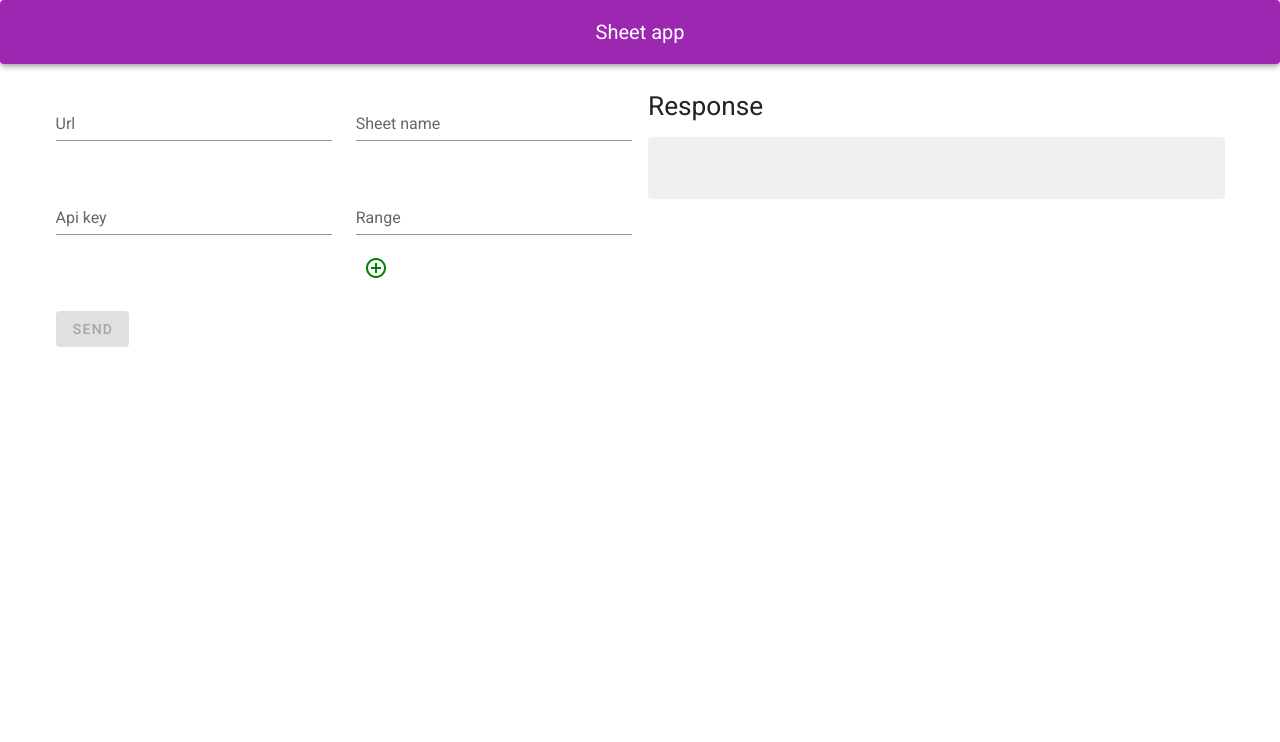
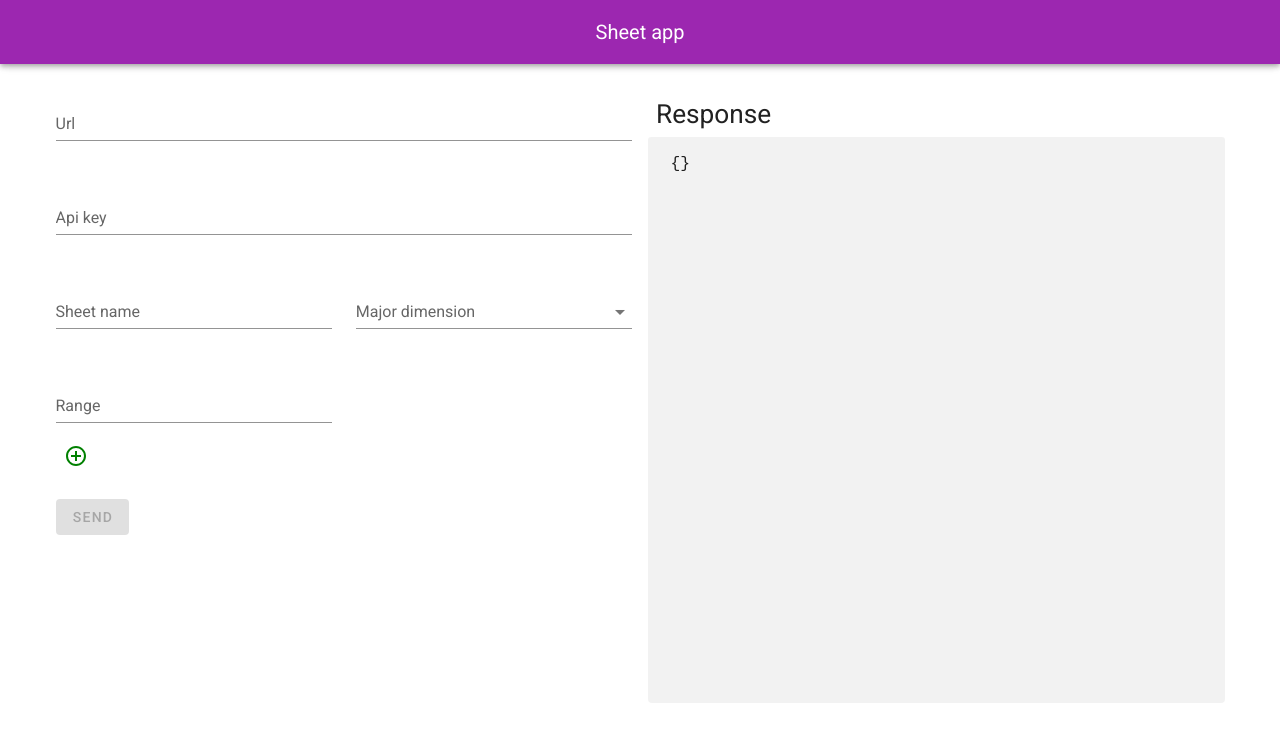
Before and after one commit to hvini/vue-sheet, a Vue app: page / in a window 1280 px wide. Shown: the top 742 px of the page. Built offline with nearby package versions, Linux system fonts and the light colour scheme.

Commit message:
ajustes de estilo

```diff
--- a/src/App.vue
+++ b/src/App.vue
@@ -7,22 +7,29 @@
           <v-card class="pa-2" flat>
             <v-form ref="form" v-model="valid" @submit.prevent="get">
               <v-row>
-                <v-col cols="12" md="6">
+                <v-col cols="12" md="12">
                   <v-text-field v-model="posts.url" label="Url" :rules="urlRules" required></v-text-field>
                 </v-col>
+              </v-row>
+              <v-row>
+                <v-col cols="12" md="12">
+                  <v-text-field v-model="posts.key" label="Api key" :rules="keyRules" required></v-text-field>
+                </v-col>
+              </v-row>
+              <v-row>
                 <v-col cols="12" md="6">
                   <v-text-field v-model="posts.sheetName" label="Sheet name" :rules="sheetNameRules" required></v-text-field>
                 </v-col>
                 <v-col cols="12" md="6">
-                  <v-text-field v-model="posts.key" label="Api key" :rules="keyRules" required></v-text-field>
+                  <v-select v-model="posts.select" label="Major dimension" :items="items" :rules="[v => !!v || 'Item is required']" required></v-select>
                 </v-col>
                 <v-col v-for="(input, index) in posts.ranges" :key="`rangeInput-${index}`" cols="12" md="6">
                   <v-text-field v-model="input.range" label="Range" :rules="rangeRules" required></v-text-field>
-                  <svg xmlns="http://www.w3.org/2000/svg" viewBox="0 0 24 24" width="24" height="24" class="ml-2" style="cursor: pointer; white-space: nowrap;" @click="addField(input, posts.ranges)">
+                  <svg xmlns="http://www.w3.org/2000/svg" viewBox="0 0 24 24" width="24" height="24" class="ml-2" @click="addField(input, posts.ranges)">
                     <path fill="none" d="M0 0h24v24H0z"/>
                     <path fill="green" d="M11 11V7h2v4h4v2h-4v4h-2v-4H7v-2h4zm1 11C6.477 22 2 17.523 2 12S6.477 2 12 2s10 4.477 10 10-4.477 10-10 10zm0-2a8 8 0 1 0 0-16 8 8 0 0 0 0 16z"/>
                   </svg>
-                  <svg v-show="posts.ranges.length > 1" xmlns="http://www.w3.org/2000/svg" viewBox="0 0 24 24" width="24" height="24" class="ml-2" style="cursor: pointer; white-space: nowrap;" @click="removeField(index, posts.ranges)">
+                  <svg v-show="posts.ranges.length > 1" xmlns="http://www.w3.org/2000/svg" viewBox="0 0 24 24" width="24" height="24" class="ml-2" @click="removeField(index, posts.ranges)">
                     <path fill="none" d="M0 0h24v24H0z"/>
                     <path fill="#EC4899" d="M12 22C6.477 22 2 17.523 2 12S6.477 2 12 2s10 4.477 10 10-4.477 10-10 10zm0-2a8 8 0 1 0 0-16 8 8 0 0 0 0 16zm0-9.414l2.828-2.829 1.415 1.415L13.414 12l2.829 2.828-1.415 1.415L12 13.414l-2.828 2.829-1.415-1.415L10.586 12 7.757 9.172l1.415-1.415L12 10.586z"/>
                   </svg>
@@ -68,13 +75,18 @@
       rangeRules: [
         v => !!v || 'Range is required'
       ],
+      items: [
+        'ROWS',
+        'COLUMNS'
+      ],
       posts: {
         url: null,
         sheetName: null,
         key: null,
+        select: null,
         ranges: [{range: null}]
       },
-      values: []
+      values: {}
     }),
     methods: {
       addField(value, fieldType) {
@@ -86,11 +98,11 @@
       get() {
         let spreadsheetId = new RegExp("/spreadsheets/d/([a-zA-Z0-9-_]+)").exec(this.posts.url)[1];
         if(this.posts.ranges.length == 1) {
-          Api.SingleGet(this.posts.key, spreadsheetId, this.posts.sheetName, this.posts.ranges, sheets => {
+          Api.SingleGet(this.posts.key, spreadsheetId, this.posts.sheetName, this.posts.ranges, this.posts.select, sheets => {
             this.values = sheets.data;
           });
         } else {
-          Api.BatchGet(this.posts.key, spreadsheetId, this.posts.sheetName, this.posts.ranges, sheets => {
+          Api.BatchGet(this.posts.key, spreadsheetId, this.posts.sheetName, this.posts.ranges, this.posts.select, sheets => {
             this.values = sheets.data;
           });
         }
@@ -98,3 +110,8 @@
     }
   };
 </script>
+<style scoped>
+  svg {
+    cursor: pointer;
+  }
+</style>
--- a/src/components/Navbar.vue
+++ b/src/components/Navbar.vue
@@ -1,5 +1,5 @@
 <template>
-    <v-card flat>
+    <v-card flat tile>
         <v-toolbar color="purple">
             <v-spacer />
             <v-toolbar-title class="white--text">Sheet app</v-toolbar-title>
--- a/src/components/Sheet.vue
+++ b/src/components/Sheet.vue
@@ -1,26 +1,48 @@
 <template>
-    <v-app>
-        <h5 class="pa-2" style="font-size: 1.64rem; line-height: 110%; font-weight: 400">Response</h5>
-        <v-card class="pa-2" style="font-size: 1.2rem;" flat>
-            <code style="font-size: 1em; display: block; overflow-x: auto; padding: 0.5em; background: rgb(240, 240, 240) none repeat scroll 0% 0%; color: rgb(68, 68, 68);">
-            <section style="overflow-y: scroll; max-height: 300px;">
-                <v-list-item style="margin-bottom: -15px;">
-                <pre>
-                    <span v-if="values != ''">{{ values }}</span>
-                </pre>
+    <v-card class="card-code pa-2" flat>
+        <h5 class="pa-2">Response</h5>
+        <code>
+            <section>
+                <v-list-item>
+                    <pre><span>{{ values }}</span></pre>
                 </v-list-item>
             </section>
-            </code>
-        </v-card>
-    </v-app>
+        </code>
+    </v-card>
 </template>
 <script>
     export default {
         name: 'sheet',
         props: {
             values: {
-                type: Array
+                type: Object
             }
         }
     }
 </script>
+<style scoped>
+    h5 {
+        font-size: 1.64rem;
+        line-height: 110%;
+        font-weight: 400;
+    }
+
+    code {
+        font-size: 1em;
+        display: block;
+        overflow-x: auto;
+        padding: 0.5em;
+        background: rgb(240, 240, 240) none repeat scroll 0% 0%;
+        color: rgb(68, 68, 68);
+    }
+
+    section {
+        overflow-y: scroll;
+        height: 70vh;
+        max-height: 100%;
+    }
+
+    .card-code {
+        font-size: 1.2rem;
+    }
+</style>
--- a/src/services/Api.js
+++ b/src/services/Api.js
@@ -3,16 +3,16 @@ import axios from 'axios';
 const urlBaseSheet = 'https://sheets.googleapis.com/v4/spreadsheets/';
 
 export default {
-    SingleGet: (apiKey, spreadsheetId, sheetName, ranges, callback) => {
-        const urlSheet = urlBaseSheet + spreadsheetId + '/values/' + sheetName + '!' + ranges[0].range + '?key=' + apiKey;
+    SingleGet: (apiKey, spreadsheetId, sheetName, ranges, majorDimension, callback) => {
+        const urlSheet = urlBaseSheet + spreadsheetId + '/values/' + sheetName + '!' + ranges[0].range + '?key=' + apiKey + '&majorDimension=' + majorDimension;
         axios.get(urlSheet).then((sheet) => {
             if(callback) {
                 callback(sheet);
             }
         });
     },
-    BatchGet: (apiKey, spreadsheetId, sheetName, ranges, callback) => {
-        let urlSheet = urlBaseSheet + spreadsheetId + '/values:batchGet?key=' + apiKey;
+    BatchGet: (apiKey, spreadsheetId, sheetName, ranges, majorDimension, callback) => {
+        let urlSheet = urlBaseSheet + spreadsheetId + '/values:batchGet?key=' + apiKey + '&majorDimension=' + majorDimension;
         ranges.forEach(range => {
             urlSheet += '&ranges=' + sheetName + '!' + range.range;
         });
```
